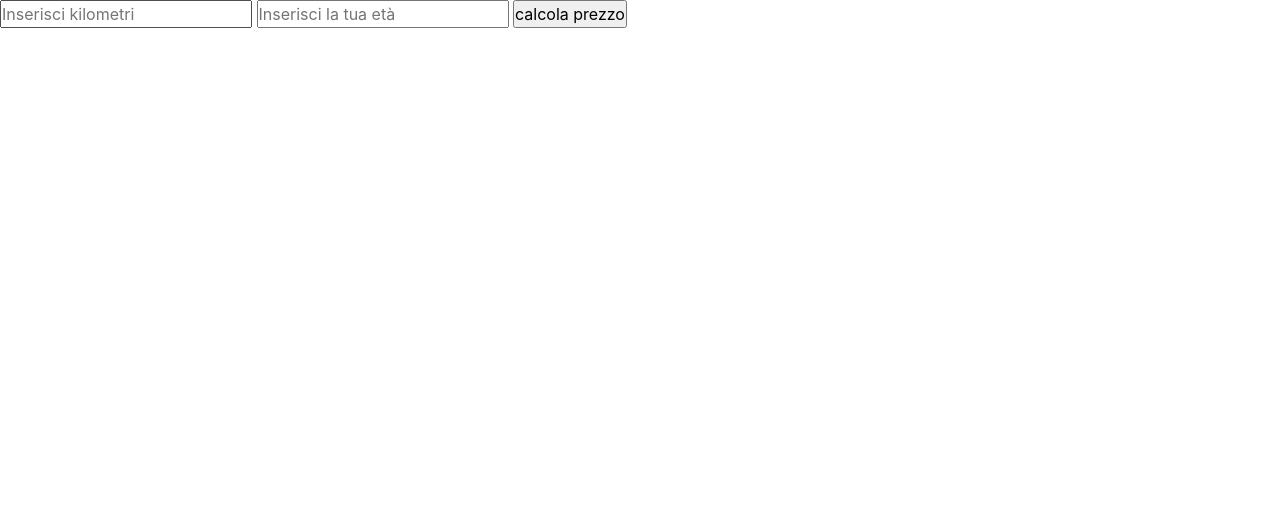
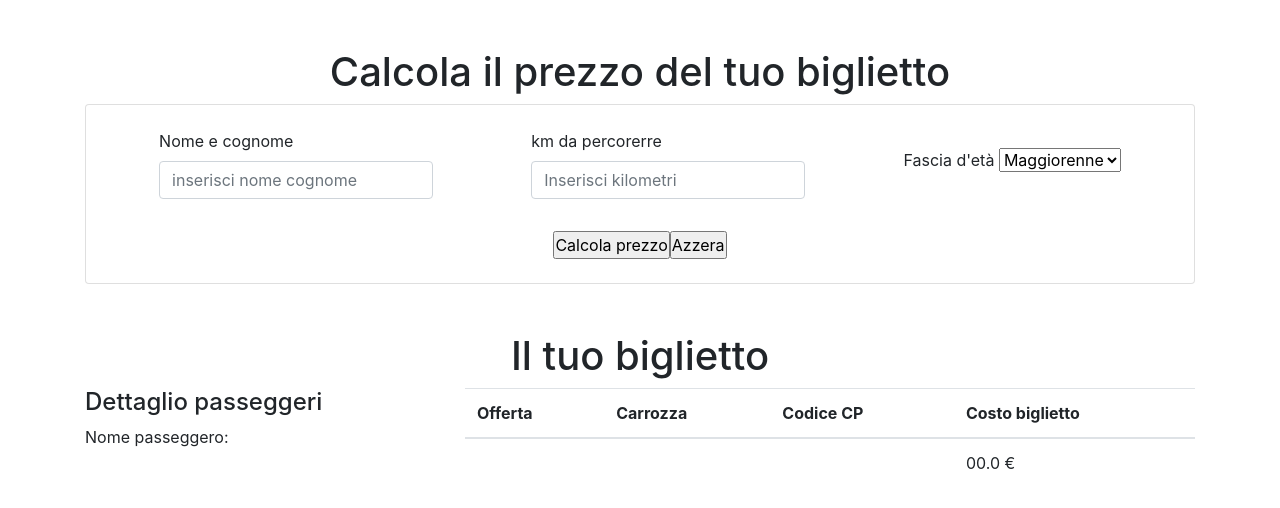
Before and after one commit to EmanueleBrusa/js-biglietto-treno-form, a plain HTML site: page index.html in a window 1280 px wide. Drawn offline with nearby package versions, Linux system fonts and the light colour scheme.

Commit message:
completamento contenuto pre-stilizzazione

```diff
--- a/index.html
+++ b/index.html
@@ -12,17 +12,79 @@
 </head>
 <body>
     <main>
-        <!-- Input per km percorsi -->
-        <input type="text" id="km" placeholder="Inserisci kilometri">
+        <h1 class="text-center mt-5"> Calcola il prezzo del tuo biglietto</h1>
+        <div class="container">
+            <div class="row">
+                <div class="col">
+                    <div class="card p-4 mb-5" style="width: 100%;">
+                        <!-- FORM - Inserimenro input -->
+                        <form class="d-flex justify-content-center justify-content-around">
+                            <!-- Input Nome cognome -->
+                            <div class="mb-3">
+                                <label for="nomecognome" class="form-label">Nome e cognome</label>
+                                <input type="text" class="form-control" id="nomecognome" placeholder="inserisci nome cognome">
+                            </div>
+                            <!-- Input km -->
+                            <div class="mb-3">
+                                <label for="km" class="form-label">km da percorerre</label>
+                                <input type="text" class="form-control" id="km" placeholder="Inserisci kilometri">
+                            </div>
+                            <!-- Input fascia età -->
+                            <div class="mb-3 align-self-center">
+                                <label for="eta" class="form-label">Fascia d'età</label>
+                                <select class="form-select" id="eta" aria-label="Default select example">
+                                    <option value="1">Maggiorenne</option>
+                                    <option value="2">Minorenne</option>
+                                    <option value="3">Over 65</option>
 
-        <!-- Input età -->
-        <input type="text" id="eta" placeholder="Inserisci la tua età">
-
-
-        <!-- Pulsante calcola -->
-        <input type="button" id="pulsante" value="calcola prezzo" >
-
-
+                                </select>
+                            </div>
+                        </form>
+                        <div class="d-flex justify-content-center mt-3">
+                            <!-- Pulsanti -->
+                            <input class="me-4" type="button" id="genera" value="Calcola prezzo">
+                            <input type="button" id="azzera" value="Azzera">
+                        </div>
+                    </div>
+                    <!-- FIne card -->
+                </div>
+            </div>
+        </div>
+        <h1 class="text-center"> Il tuo biglietto</h1>
+        <div class="">
+            <div class="container">
+                <div class="row">
+                    <div class="col-4">
+                        <h4>Dettaglio passeggeri</h4>
+                        <div class="">
+                            <!-- RISULTATO  -->
+                            <div>Nome passeggero:</div>
+                            <span id="nomeCognomeDef"></span><br />
+                        </div>
+                    </div>
+                    <div class="col-8">
+                        <table class="table">
+                            <thead>
+                                <tr>
+                                    <th scope="col">Offerta</th>
+                                    <th scope="col">Carrozza</th>
+                                    <th scope="col">Codice CP</th>
+                                    <th scope="col">Costo biglietto</th>
+                                </tr>
+                            </thead>
+                            <tbody>
+                                <tr>
+                                    <td><span id="offerta"></span> </td>
+                                    <td><span id="numeroCarrozza"></span> </td>
+                                    <td><span id="codiceCp"></span> </td>
+                                    <td> <span id="risultato"></span> </td>
+                                </tr>
+                            </tbody>
+                        </table>
+                    </div>
+                </div>
+            </div>
+        </div>
     </main>
 </body>
 </html>
--- a/js/script.js
+++ b/js/script.js
@@ -1,7 +1,6 @@
-let pulsante = document.getElementById('pulsante');
+const pulsanteGenera = document.getElementById('genera');
 
-
-pulsante.addEventListener('click', function() {
+pulsanteGenera.addEventListener('click', function() {
     //input km e anni utente
     let km_utente = document.getElementById("km").value;
     let anni_utente = document.getElementById("eta").value;
@@ -12,27 +11,27 @@ pulsante.addEventListener('click', function() {
     //CALCOLO PREZZO INTERO DEL BIGLIETTO
     let prezzo_intero = (km_utente * prezzo_al_chilometro);
 
-    //DICHIARIAZIONE VARIABILE PER LO SCONTO
+
+    //DICHIARIAZIONE VARIABILE PER LO SCONTO e NOME OFFERTA BIGLIETTO
     let scontoDaApplicare;
+    let nomeBiglietto;
 
     //CONDIZIONE
     //SCONTO MINORENNI
-    if (anni_utente < 18) {
-
+    if (anni_utente === "2" ) {
+        nomeBiglietto = "Biglietto minori";
         scontoDaApplicare = 0.20;
         console.log("sconto del 20%: " + scontoDaApplicare);
-
     }
     //SCONTO OVER 65
-    else if (anni_utente >= 65) {
-
+    else if (anni_utente === "3") {
+        nomeBiglietto = "Biglietto over 65";
         scontoDaApplicare = 0.40;
         console.log("sconto del 40%: " + scontoDaApplicare);
-
     }
     //SCONTO A 0
-    else {//if(anni_utente >=18 || anni_utente <= 65) {
-
+    else {
+        nomeBiglietto = "Biglietto standard"
         scontoDaApplicare = 0;
         console.log("sconto 0%: " + scontoDaApplicare);
     }
@@ -45,6 +44,30 @@ pulsante.addEventListener('click', function() {
     console.log("prezzo finale: " + prezzo_finale_fixed);
 
     //RISULTATO A VIDEO
-    let input = document.getElementById("risultato").innerHTML = prezzo_finale_fixed;
+    document.getElementById("offerta").innerHTML = nomeBiglietto;
+    document.getElementById("risultato").innerHTML = prezzo_finale_fixed + " €";
+    document.getElementById("nomeCognomeDef").innerHTML = document.getElementById("nomecognome").value;
+
+    //Carrozza e Codice CP
+    let carrozzaRandom = Math.floor(Math.random() * 11);
+    document.getElementById("numeroCarrozza").innerHTML =  carrozzaRandom;
+
+    let codiceCpRandom = Math.floor(Math.random() * 100001);
+    document.getElementById("codiceCp").innerHTML =  codiceCpRandom;
 
 });
+
+//PULSANTE AZZERA
+const pulsanteAzzera = document.getElementById("azzera");
+pulsanteAzzera.addEventListener('click', function() {
+    document.getElementById("nomecognome").value = "";
+    document.getElementById("km").value = "";
+
+    document.getElementById("offerta").innerHTML = "";
+    document.getElementById("numeroCarrozza").innerHTML = "";
+    document.getElementById("codiceCp").innerHTML = "";
+    document.getElementById("risultato").innerHTML = "00.0 €" ;
+
+})
+
+document.getElementById("risultato").innerHTML = "00.0 €" ;
```
